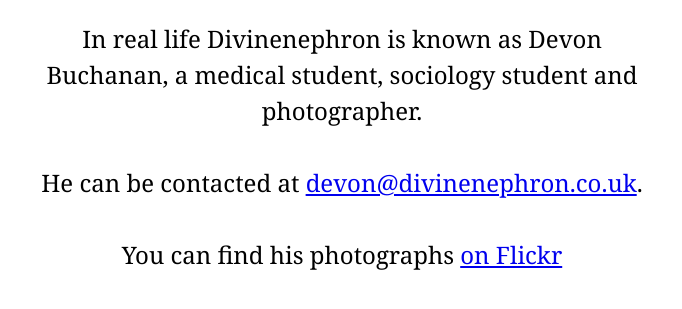
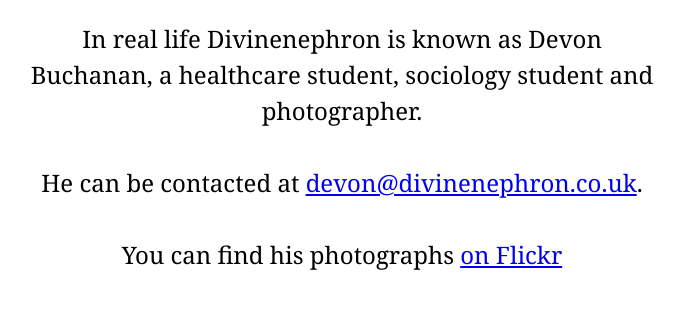
Before and after one commit to divinenephron/divinenephron.github.io, a plain HTML site: page index.html in a window 1280 px wide. Shown: the part 171-480 px from the top of the page, without its empty margins (298-980 px from the left). Drawn offline with Linux system fonts and the light colour scheme; a web font is replaced by a local one.

Commit message:
Updated job.

```diff
--- a/index.html
+++ b/index.html
@@ -19,7 +19,7 @@
 <body>
     <h1><span id="title-d">D</span>ivinenep<span id="title-h">h</span>ron</h1>
 
-    <p>In real life Divinenephron is known as Devon Buchanan, a medical student, sociology student and photographer.</p>
+    <p>In real life Divinenephron is known as Devon Buchanan, a healthcare student, sociology student and photographer.</p>
 <script>
 <!--//-->//><!--
 var s1='devo';
```
